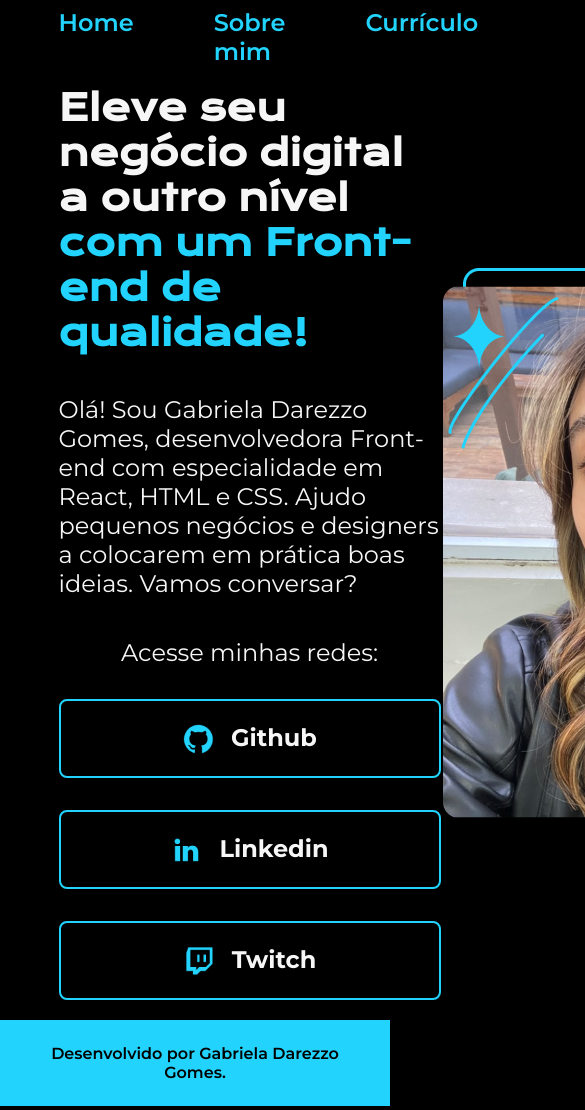
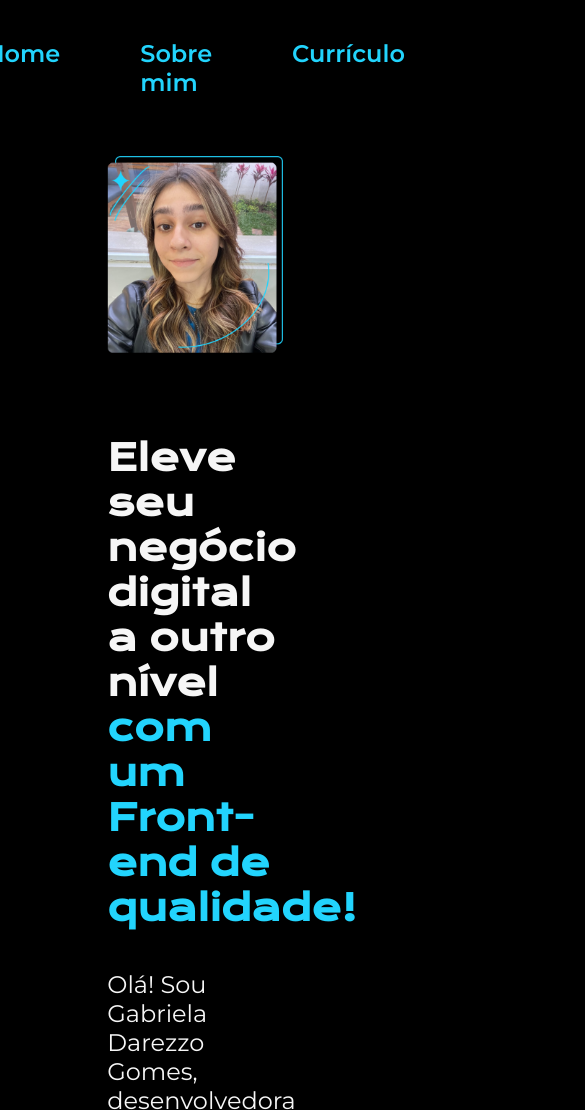
Before and after one commit to gabi-estrelhinha/portifolio-front-alura, a plain HTML site: page index.html in a window 390 px wide. Shown: the top 1110 px of the page, 585 px wide, since content can reach past the window. Drawn offline with nearby package versions, Linux system fonts and the light colour scheme.

Commit message:
ajustes para mobile

```diff
--- a/estilos/style.css
+++ b/estilos/style.css
@@ -36,7 +36,7 @@ body{
     font-family:var(--fonte-secundaria);
     font-weight: 600;
     color: var(--cor-terciaria);
-    font-size: 24px;
+    font-size: 1.5rem;
     text-decoration: none;
 }
 
@@ -49,23 +49,24 @@ body{
     display: flex;
     align-items: center;
     justify-content:space-between;
+    gap: 82px;
 }
 
 .container__textos{
     gap: 40px;
     display: flex;
     flex-direction: column;
-    width: 615px;
+    width: 50%;
 }
 
 .container__textos__titulo{
     font-family: var(--fonte-primaria);
-    font-size: 36px;
+    font-size: 2.25rem;
 }
 
 .container__textos__paragrafo{
     font-family: var(--fonte-secundaria);
-    font-size: 24px;
+    font-size: 1.5rem;
 }
 
 .hover-gabi:hover{
@@ -83,7 +84,7 @@ body{
 .container__links__subtitulo{
     font-family: var(--fonte-secundaria);
     font-weight: 400;
-    font-size: 24px;
+    font-size: 1.5rem;
 }
 
 .container__links__link{
@@ -93,10 +94,10 @@ body{
     border: 2px solid var(--cor-terciaria);
     text-decoration: none;
     color: var(--cor-secundaria);
-    width: 378px;
+    width: 50%;
     text-align: center;
     border-radius: 8px;
-    font-size: 24px;
+    font-size: 1.5rem;
     padding:  21.5px 0px;
     font-family: var(--fonte-secundaria);
     font-weight: bold;
@@ -114,9 +115,31 @@ body{
    text-align: center;
    font-family: var(--fonte-secundaria);
    font-weight: 600;
+   font-size: 1.5rem;
 }
 
 .container__conteudo__texto a{
     text-decoration: none;
     color: var(--cor-terciaria)
 }
+
+.container__img{
+    width: 50%;
+}
+
+@media (max-width: 1200px){
+
+    .container{
+        flex-direction: column-reverse;
+        padding: 5%;
+    }
+    .container__conteudo__texto{
+        width: auto;
+    }
+    .cabecalho{
+        padding: 10%;
+    }
+    .cabecalho__menu{
+        justify-content: center;
+    }
+}
--- a/index.html
+++ b/index.html
@@ -48,7 +48,7 @@
             </div>
         </section>
 
-        <img src="/imgs/img1.png" alt="Foto de Gabriela Darezzo">
+        <img class="container__img" src="/imgs/img1.png" alt="Foto de Gabriela Darezzo">
 
     </main>
 
```
Also changed, not shown: about.html (+1 -1 lines).
